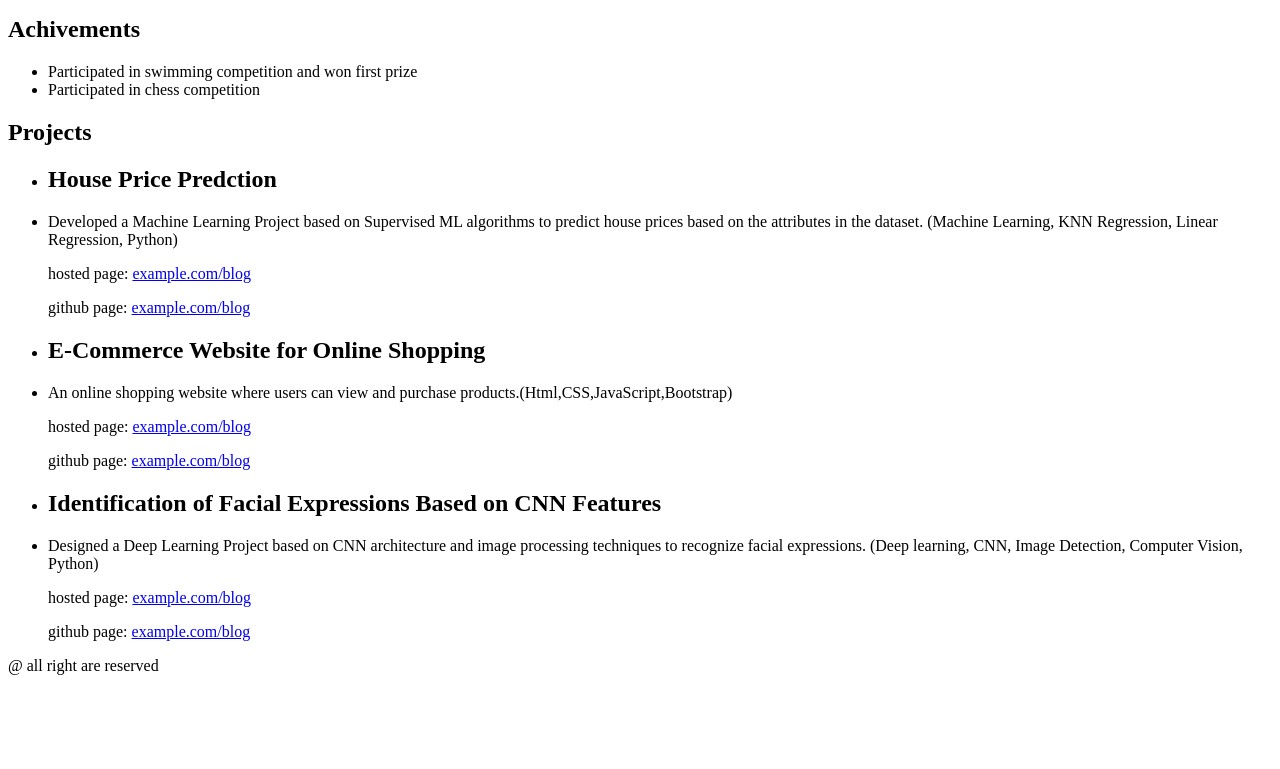
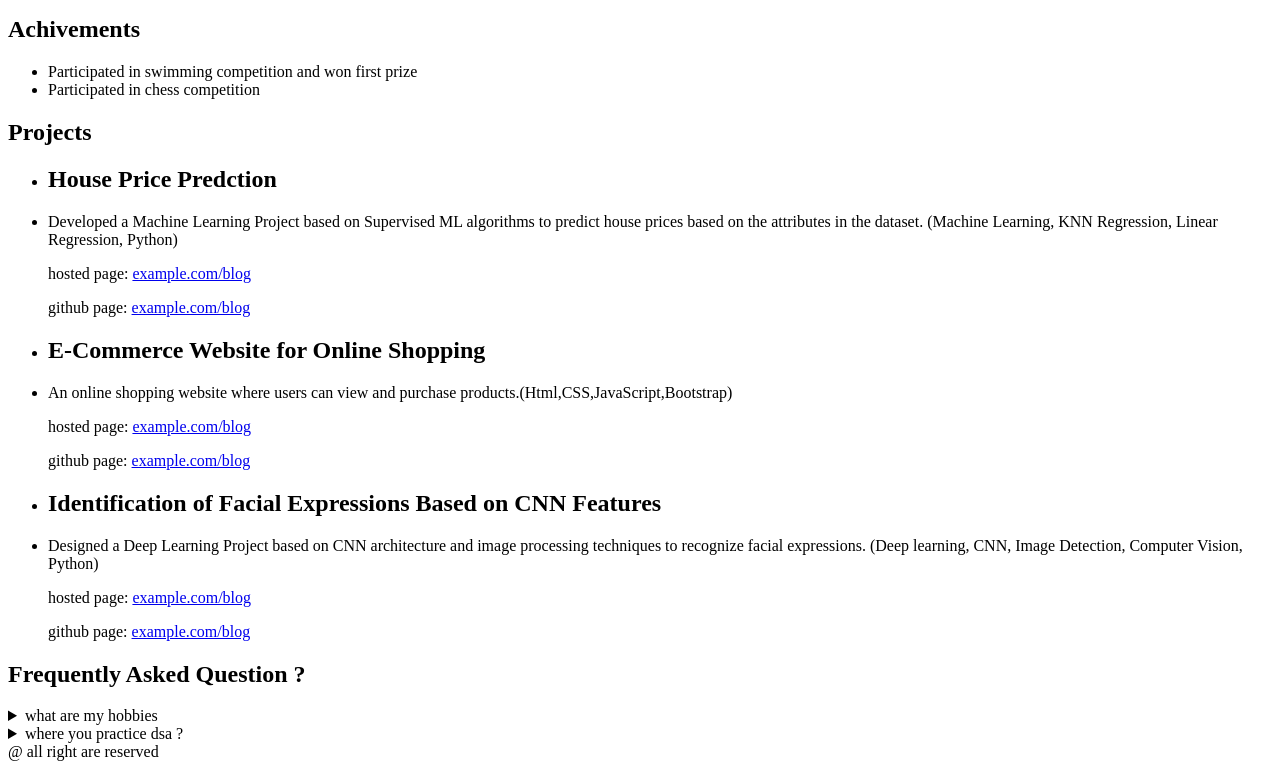
Before and after one commit to tarunaditya91/html_resume, a plain HTML site: page index.html in a window 1280 px wide. Shown: the part 541-1310 px from the top of the page. Before the commit the page ends 1224 px from the top, so only its background shows below. Drawn offline with Linux system fonts and the light colour scheme.

Commit message:
Update index.html

```diff
--- a/index.html
+++ b/index.html
@@ -73,6 +73,25 @@
     </ul>
 
    </section>
+    <section>
+    <h2>
+        Frequently Asked Question ?
+    </h2>
+    <details>
+        <summary>
+            what are my hobbies
+        </summary>
+        <p>i like to play guitar</p>
+        <p>i also like to play chess</p>
+    </details>
+    <details>
+        <summary>
+            where you practice dsa ?
+        </summary>
+        <p>leetcode,codechef,gfg,codeing ninja</p>
+    </details>
+   </section>
+
 
 
    <footer> @ all right are reserved</footer>
```
